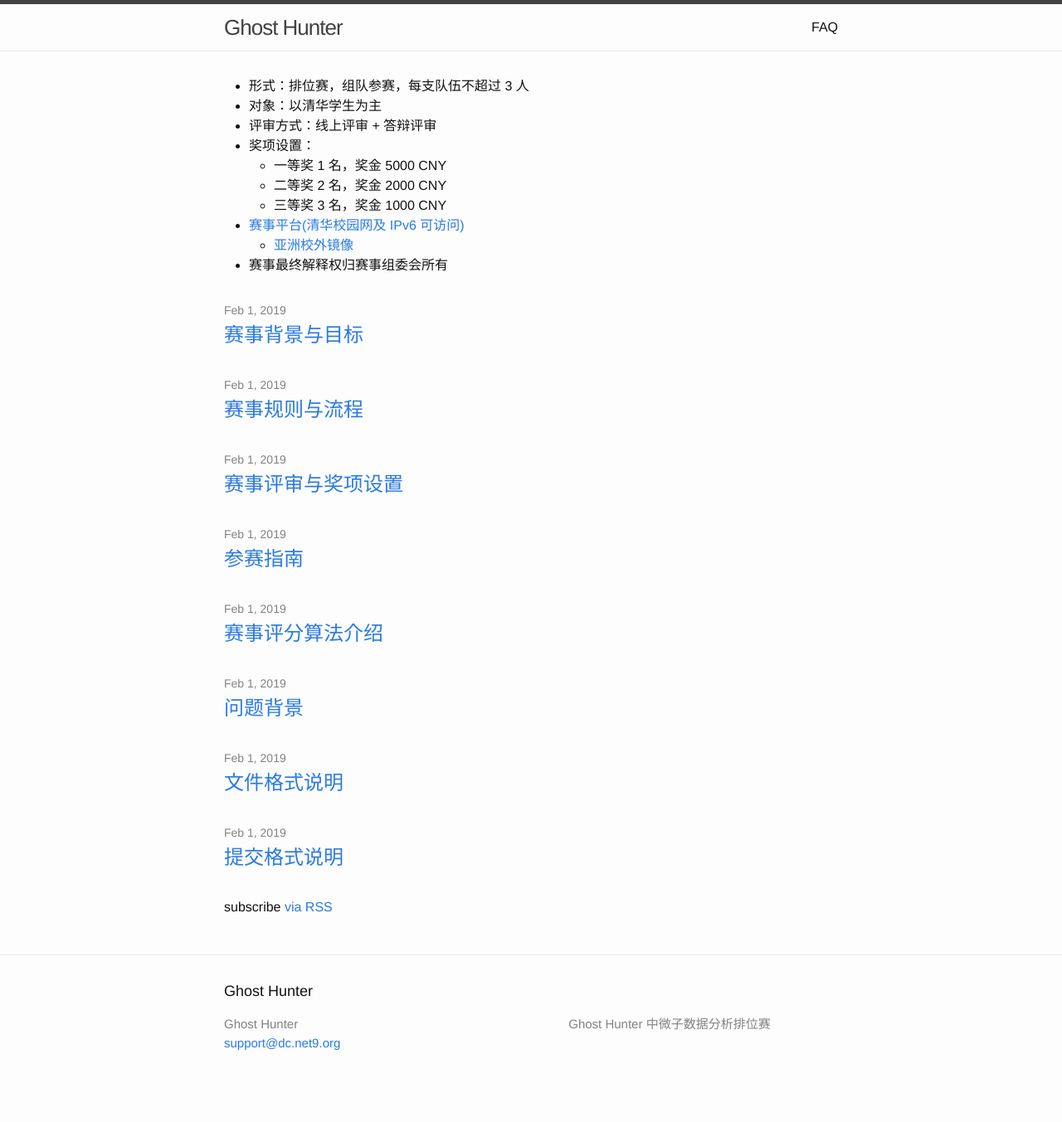
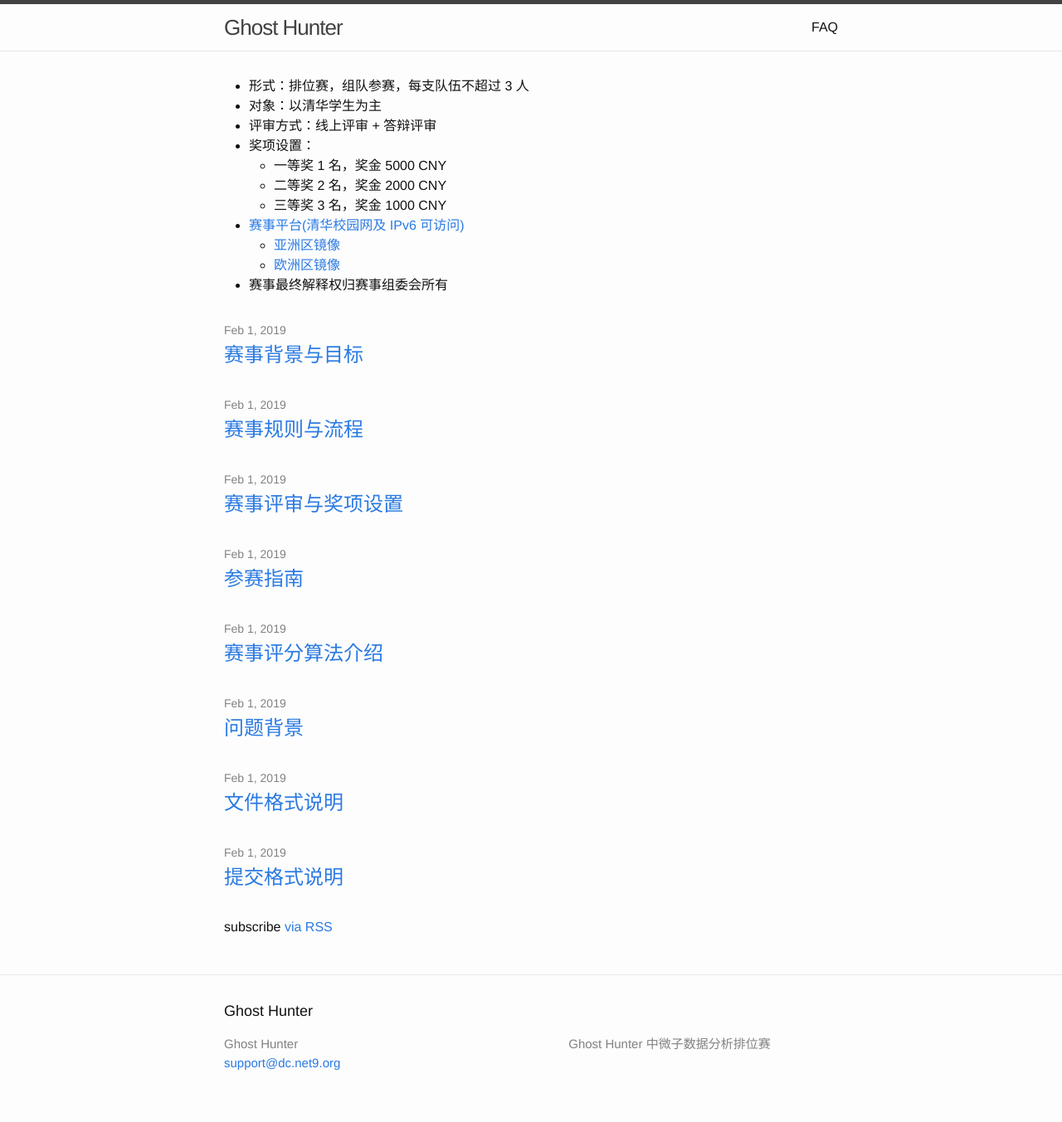
Before and after one commit to ghost-hunter-contest/ghost-hunter-contest.github.io, a Jekyll site: the page built from index.html, in a window 1280 px wide. Shown: the whole page at 83% size. Built offline with Jekyll 4.4.1, drawn with Linux system fonts in a browser that asks for light colours; before the commit the page ends 1329 px from its top, so only the background shows below that.

Commit message:
Add asian and european mirrors.

```diff
--- a/index.html
+++ b/index.html
@@ -17,7 +17,8 @@ layout: default
       </li>
       <li><a href="https://data-contest.net9.org/">赛事平台(清华校园网及 IPv6 可访问)</a>
         <ul>
-          <li><a href="https://nu.airelinux.org/">亚洲校外镜像</a></li>
+          <li><a href="https://nu.airelinux.org/">亚洲区镜像</a></li>
+          <li><a href="https://nu.airelinux.org/">欧洲区镜像</a></li>
         </ul>
       </li>
       <li>赛事最终解释权归赛事组委会所有</li>
```
